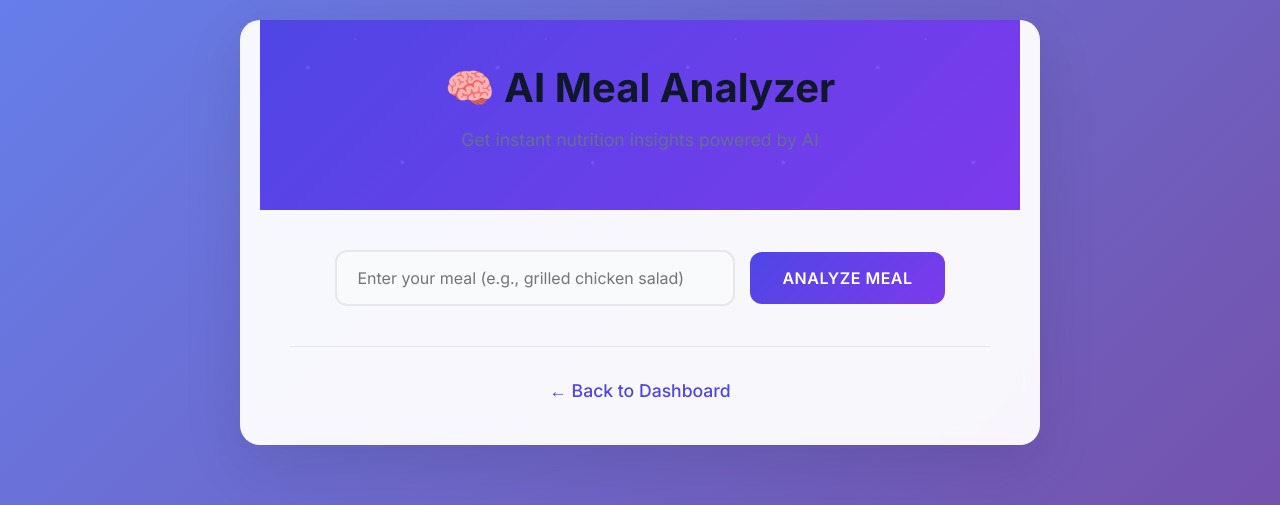
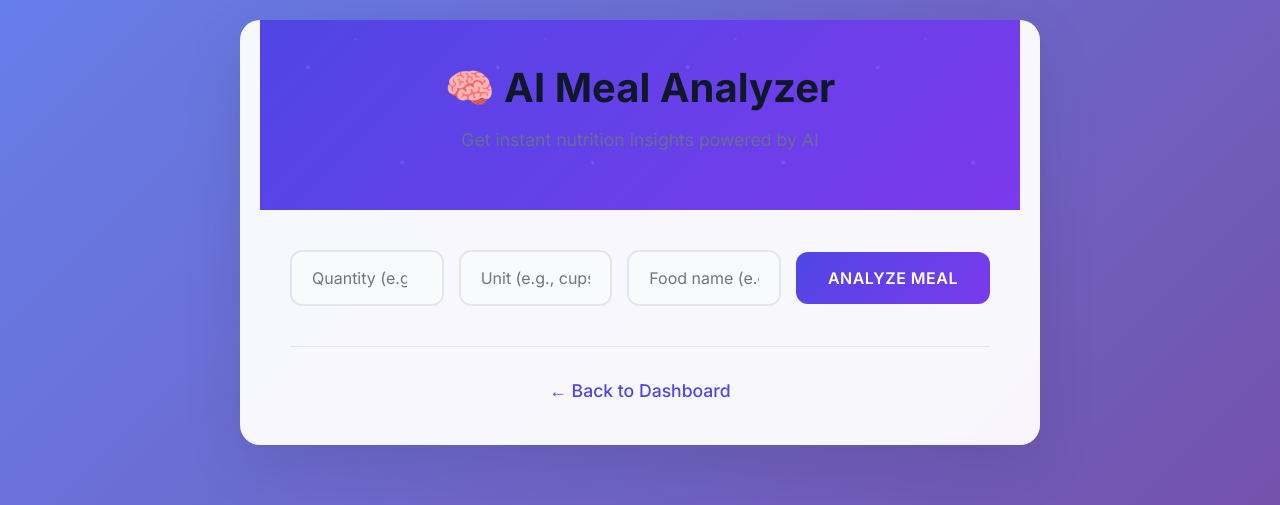
Before and after one commit to Cedricamartin02/CedHealth, a Flask app: page /analyze_meal in a window 1280 px wide. Shown: the top 505 px of the page. Run offline with Flask 3, Linux system fonts and the light colour scheme; a user stored in the database is signed in.

Commit message:
Assistant checkpoint: Add quantity and unit fields to meal analyzer form
Assistant generated file changes:
- templates/analyze_meal.html: Add quantity and unit fields to meal form, Update CSS for multiple input fields, Update input styles for number and text inputs
- cedhealth_app.py: Update analyze_meal route to handle quantity and unit, Update error handling for new required fields

---

User prompt:

Modify the Analyze Meal form so that the user must enter a quantity and unit of measurement (e.g., “2 cups”, “6 oz”, “1 serving”) along with the food name. This input should be combined with the food name and sent to the Nutritionix API.

Replit-Commit-Author: Assistant
Replit-Commit-Session-Id: a8e06497-82a2-4778-84d0-2e7f61307b07

```diff
--- a/cedhealth_app.py
+++ b/cedhealth_app.py
@@ -169,12 +169,17 @@ def analyze_meal():
     error_message = None
 
     if request.method == 'POST':
-        meal_name = request.form.get('meal_name')
-        if meal_name:
+        quantity = request.form.get('quantity')
+        unit = request.form.get('unit')
+        food_name = request.form.get('food_name')
+
+        if quantity and unit and food_name:
+            # Combine quantity, unit, and food name for API query
+            meal_query = f"{quantity} {unit} {food_name}"
             try:
                 response = requests.post(API_URL,
                                          headers=HEADERS,
-                                         json={"query": meal_name})
+                                         json={"query": meal_query})
                 data = response.json()
                 if 'foods' in data:
                     food = data['foods'][0]
@@ -205,7 +210,7 @@ def analyze_meal():
             except Exception as e:
                 error_message = str(e)
         else:
-            error_message = "Please enter a meal name."
+            error_message = "Please enter quantity, unit, and food name."
 
     return render_template('analyze_meal.html',
                            nutrition_data=nutrition_data,
--- a/templates/analyze_meal.html
+++ b/templates/analyze_meal.html
@@ -83,11 +83,11 @@
         .input-wrapper {
             position: relative;
             flex: 1;
-            min-width: 300px;
-            max-width: 400px;
+            min-width: 150px;
+            max-width: 250px;
         }
 
-        input[type="text"] {
+        input[type="text"], input[type="number"] {
             width: 100%;
             padding: 16px 20px;
             font-size: 16px;
@@ -98,7 +98,7 @@
             font-family: 'Inter', sans-serif;
         }
 
-        input[type="text"]:focus {
+        input[type="text"]:focus, input[type="number"]:focus {
             outline: none;
             border-color: #4f46e5;
             background: white;
@@ -272,7 +272,13 @@
                 <form method="POST" action="{{ url_for('analyze_meal') }}">
                     <div class="form-group">
                         <div class="input-wrapper">
-                            <input type="text" name="meal_name" placeholder="Enter your meal (e.g., grilled chicken salad)" required>
+                            <input type="number" name="quantity" placeholder="Quantity (e.g., 2)" step="0.1" min="0.1" required>
+                        </div>
+                        <div class="input-wrapper">
+                            <input type="text" name="unit" placeholder="Unit (e.g., cups, oz, serving)" required>
+                        </div>
+                        <div class="input-wrapper">
+                            <input type="text" name="food_name" placeholder="Food name (e.g., chicken breast)" required>
                         </div>
                         <button type="submit" class="btn">Analyze Meal</button>
                     </div>
```
